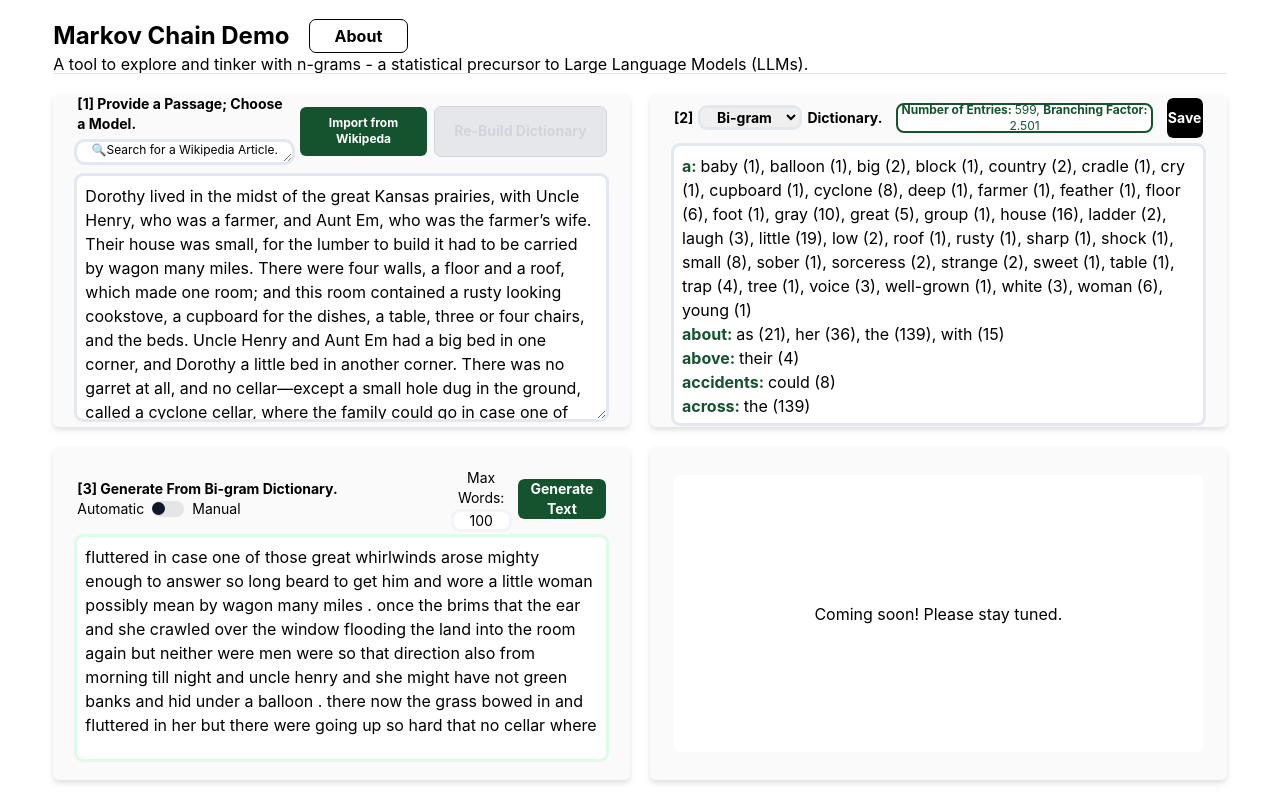
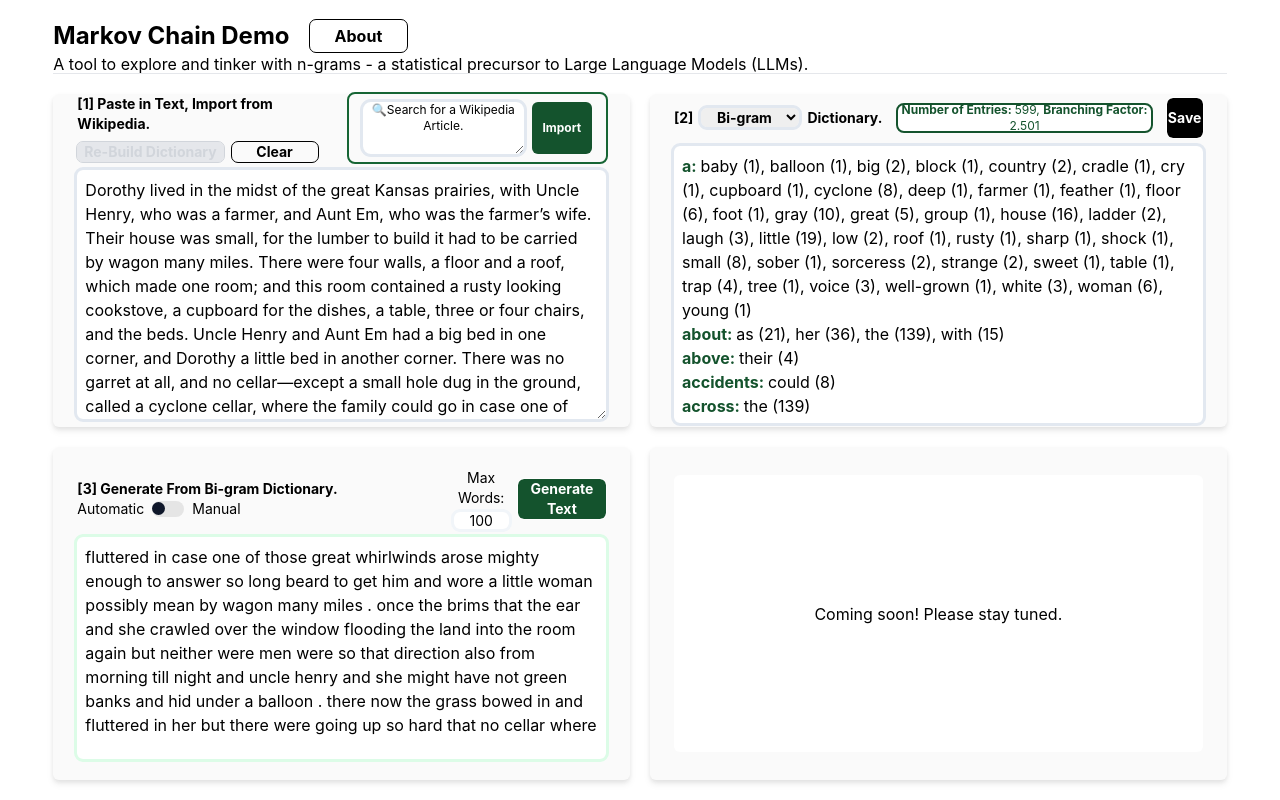
Before and after one commit to touretzkyds/MarkovChainDemo, a React (Create React App) app: page / in a window 1280 px wide. Built offline with nearby package versions, Linux system fonts and the light colour scheme; what cytoscape-dagre would draw is missing.

Commit message:
RE-DEVLEOPED WIKIPEDIA IMPORT INTERFACE, ALTERED ABOUT.HTML LOGIC, CHANGED TEXT GENERATION BEHAVIOUR UPON IMPORT, AND MADE FURTHER GUI IMPROVEMENTS.

```diff
--- a/src/Generate_Dict.js
+++ b/src/Generate_Dict.js
@@ -22,6 +22,9 @@ export default function GenerateDict(props){
     //Wikipedia Article Title
     const [wikiArticleTitle, setWikiArticleTitle] = useState("");
 
+    //To verify if a Wikipedia article has been imported
+    const [wikiImported, setWikiImported] = useState(false);
+
     //When text is entered into the textarea
     const textRetrieval = (text) => {
         //Set input text
@@ -40,10 +43,6 @@ export default function GenerateDict(props){
 
     }
 
-    useEffect(() => {
-        console.log("INPUT TEXT:", inputText);
-    }, [inputText])
-
     //When an article is attempting to be imported from Wikipedia
     const importWikiArticle = async () => {
 
@@ -55,7 +54,6 @@ export default function GenerateDict(props){
             const wikiResponse = await axios.get(
                 "https://en.wikipedia.org/w/api.php?action=query&origin=*&prop=extracts&format=json&exintro=&titles=" + formattedTitle
             )
-            console.log("WIKI RESPONSE:", wikiResponse);
 
             //Get all pages, find the first page index, and extract all text
             const allPages = wikiResponse.data.query.pages;
@@ -63,22 +61,16 @@ export default function GenerateDict(props){
 
             //Check to see if the extraction was successful
             if (firstPage === "-1") {
-                setInputText("An incorrect article name was given. Please verify that the article exists, and try again.")
+                setInputText("Could not find article named '" + formattedTitle + "'. Please check spelling and capitalization.");
                 setWikiArticleTitle("")
             } else {
-                console.log("FIRST PAGE INDEX", firstPage);
                 const extractedFPText = allPages[firstPage].extract;
                 const cleanedText = removeHtmlTags(extractedFPText).replace("\n", "").trim().split("\n").join("\n\n");
-                console.log("EXTRACTED TEXT:", cleanedText);
                 //Replace all HTML tages in extracted text with content
-
                 setInputText(cleanedText);
 
-                //Check if we are not currently performing manual text generation
-                if (textGenMode != "manual") {
-                    //Enable the Re-Build Dictionary Button
-                    setEnableButton(true);
-                }
+                //Set the Wikipedia Imported flag to true (which will trigger automatic dictionary and text generation updates)
+                setWikiImported(true);
             }
 
 
@@ -103,14 +95,21 @@ export default function GenerateDict(props){
 
     }
 
-    //Use Effect -> builds dictionary and generates text each time the model type is changed and the enable button is disabled.
+    //Handle when the clear button has been clicked (simply remove the input text from the first pane)
+    const clearButtonClicked = () => {
+        setInputText("");
+    }
+
+    //Use Effect -> builds dictionary and generates text each time the model type is changed or a Wikipedia article is imported and the enable button is disabled.
     useEffect (() => {
         //Check if the button is not enabled and that manual text generation is not currently being done
         if (!enableButton) {
             //Trigger dictionary generation
             setNGramDict(build_dictionary(inputText, modelType));
+            //Set Wikipedia Import flag to false
+            setWikiImported(false);
         }
-    }, [modelType])
+    }, [modelType, wikiImported])
 
     //Generate Text when the dictionary is altered.
     useEffect(() => {
@@ -124,16 +123,25 @@ export default function GenerateDict(props){
     return (
         <div className = "text-processing" class = "flex flex-col space-y-2 h-full w-full items-center justify-center rounded-md bg-zinc-50 drop-shadow-md" >
             <div className = "panel-1-header" class = "flex flex-row h-fit w-11/12 align-center items-center justify-center space-x-2">
-                <div className = "header-and-import" class = "flex-auto flex-col w-4/12 space-y-2">
-                    <div className = "text-entrance-text" class = "flex h-2/3  monitor:text-lg 2xl:text-sm xl:text-sm sm:text-xs font-bold">[1] Provide a Passage; Choose a Model.</div>
-                    <textarea className = "wiki-search-area" onChange = {wikiTitleChange} class = "h-5 w-10/12 text-xs overflow-x-auto overflow-hidden text-center items-center overflow-none w-full  rounded-lg outline outline-slate-200 focus:outline-none focus:ring focus:border-slate-500" defaultValue = "🔍Search for a Wikipedia Article."></textarea>
+                <div className = "header-and-import" class = "flex-auto flex-col w-6/12 space-y-2">
+                    <div className = "text-entrance-text" class = "flex h-2/3 monitor:text-lg 2xl:text-sm xl:text-sm sm:text-xs font-bold">[1] Paste in Text, Import from Wikipedia.</div>
+                    <div className = "button-options" class = "flex flex-row w-full h-full space-x-2">
+                        { enableButton ? (
+                            <button className = "build-ngram-dict" onClick = {rebuild_dict_clicked} class = "flex-auto w-9/12 bg-black text-white font-bold rounded-md outline outline-1 hover:bg-slate-700 hover:ring monitor:text-base 2xl:text-sm xl:text-sm sm:text-xs">Re-Build Dictionary</button>
+                        ) : (
+                            <button className = "build-ngram-dict" class = "flex-auto w-6/12 bg-gray-200 text-gray-300 font-bold rounded-md outline outline-1 monitor:text-base 2xl:text-sm xl:text-sm sm:text-xs">Re-Build Dictionary</button>
+                        )}
+                        <button className = "clear-button" onClick = {clearButtonClicked} class = "flex-auto w-3/12 bg-zinc-50 outline outline-1 rounded-md font-bold text-black hover:bg-slate-200 hover:ring monitor:text-base 2xl:text-sm xl:text-sm sm:text-xs">Clear</button>
+                    </div>
                 </div>
-                <button className = "import-from-wiki" onClick = {importWikiArticle} class = " flex-auto w-2/12 h-4/6 rounded-md font-bold bg-green-900 text-white monitor:text-sm 2xl:text-sm xl:text-xs sm:text-xs hover:bg-slate-700 hover:ring">Import from Wikipeda</button>
-                { enableButton ? (
-                    <button className = "build-ngram-dict" onClick = {rebuild_dict_clicked} class = "flex-auto monitor:text-base 2xl:text-sm xl:text-sm sm:text-xs bg-black text-white font-bold rounded-md w-2/12 h-4/6 outline outline-1 hover:bg-slate-700 hover:ring">Re-Build Dictionary</button>
-                ) : (
-                    <button className = "build-ngram-dict" class = "flex-auto monitor:text-base 2xl:text-sm xl:text-sm sm:text-xs bg-gray-200 text-gray-300 font-bold rounded-md monitor:w-2/12 2xl:w-3/12 h-4/6 outline outline-1">Re-Build Dictionary</button>
-                )}
+                <div className = "wikipedia-pane" class = "flex flex-row w-7/12 h-full rounded-md space-x-2 items-end align-right text-center justify-end">
+                    <div className = "wikipedia-outline" class = "flex flex-row w-11/12 h-full rounded-md outline outline-2 outline-green-800 px-2 py-2 space-x-2 items-center align-center text-center justify-center">
+                        <textarea className = "wiki-search-area" onChange = {wikiTitleChange} class = "flex text-xs w-8/12 h-full overflow-x-auto overflow-hidden text-center items-center justify-center overflow-none rounded-lg outline outline-slate-200 focus:outline-none focus:ring focus:border-slate-500" defaultValue = "🔍Search for a Wikipedia Article."></textarea>
+                        <button className = "import-from-wiki" onClick = {importWikiArticle} class = "flex w-3/12 h-full rounded-md font-bold bg-green-900 text-white text-center align-center items-center self-center justify-center monitor:text-sm 2xl:text-sm xl:text-xs sm:text-xs hover:bg-slate-700 hover:ring">Import</button>
+                    </div>
+
+                </div>
+
             </div>
 
             <textarea className = "gram-model-text" type = "textarea" defaultValue = {inputText} onChange = {textRetrieval} value = {inputText} class = "rounded-md p-2 h-5/6 w-11/12 outline outline-slate-200 focus:outline-none focus:ring focus:border-slate-500"></textarea>
```
Also changed, not shown: about.html (added, +20 -0 lines), 11 other files (tests, documents, lock files or other folders).
